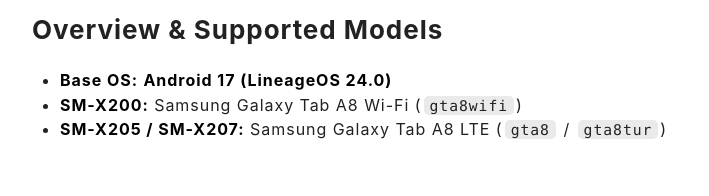
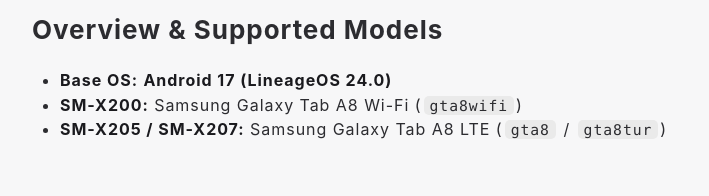
Before and after one commit to SM-200-205-207/.github, a plain HTML site: page instructions/lineageos-24/index.html in a window 1280 px wide. Shown: the part 726-922 px from the top of the page, 228-937 px from the left. Drawn offline with Linux system fonts and the light colour scheme.

Commit message:
Soften white/bold text contrast in theme CSS

```diff
--- a/assets/css/style.css
+++ b/assets/css/style.css
@@ -25,8 +25,8 @@ body {
   display: flex;
   min-height: 100vh;
   flex-direction: column;
-  background-color: #fff;
-  color: #222;
+  background-color: #f7f7f8;
+  color: #2c2c30;
 }
 
 @media (prefers-color-scheme: dark) {
@@ -42,8 +42,8 @@ body {
 }
 
 [data-theme="light"] body {
-  background-color: #fff;
-  color: #222;
+  background-color: #f7f7f8;
+  color: #2c2c30;
 }
 
 /* Scrollbar */
@@ -84,23 +84,23 @@ a {
 }
 
 em, i, strong, b {
-  color: #000;
+  color: #1a1a1e;
 }
 
 @media (prefers-color-scheme: dark) {
-  em, i, strong, b { color: #fff; }
+  em, i, strong, b { color: #d0d0d8; }
 }
 [data-theme="dark"] em,
 [data-theme="dark"] i,
 [data-theme="dark"] strong,
 [data-theme="dark"] b {
-  color: #fff;
+  color: #d0d0d8;
 }
 [data-theme="light"] em,
 [data-theme="light"] i,
 [data-theme="light"] strong,
 [data-theme="light"] b {
-  color: #000;
+  color: #1a1a1e;
 }
 
 .disclaimer-text {
```
